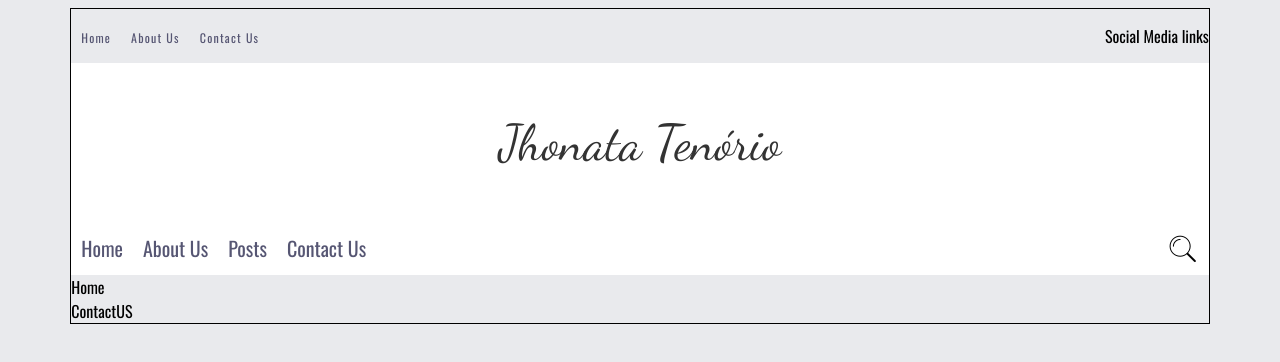
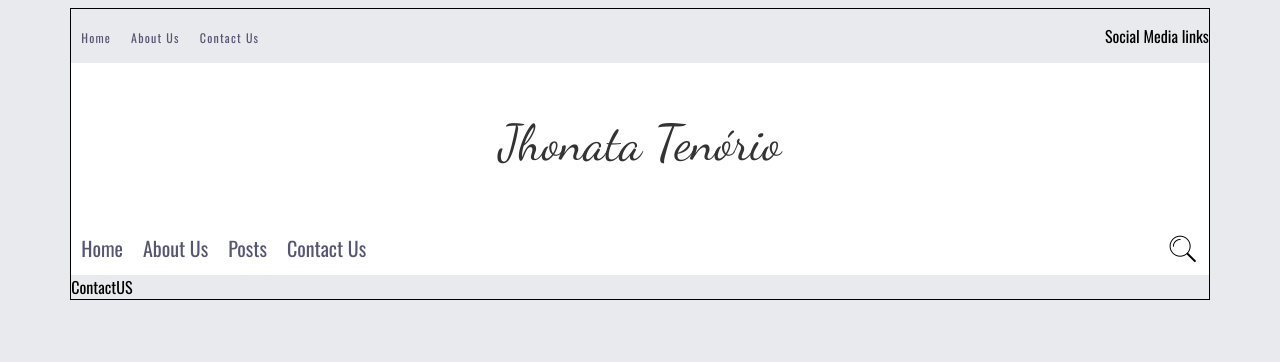
Before and after one commit to jhonataT/blog-react, a React (Create React App) app: page /contact-us in a window 1280 px wide. Shown: the top 362 px of the page. Built offline with nearby package versions, Linux system fonts and the light colour scheme.

Commit message:
create Post container

```diff
--- a/src/App.js
+++ b/src/App.js
@@ -11,7 +11,7 @@ const App = () => {
             <div className="App">
                 <Header/>
                 <Hero/>
-                <Route path="/" component={Home} />
+                <Route path="/" exact component={Home} />
                 <Route path="/contact-us" component={ContactUS} />
             </div>
         </Router>
--- a/src/containers/ContactUS/index.js
+++ b/src/containers/ContactUS/index.js
@@ -1,4 +1,5 @@
 import React from 'react';
+import './style.css';
 
 const ContactUS = props => {
     return (
```
Also changed, not shown: src/containers/Post/index.js (added, +12 -0 lines), src/containers/Post/style.css (added), 1 other file (tests, documents, lock files or other folders).
